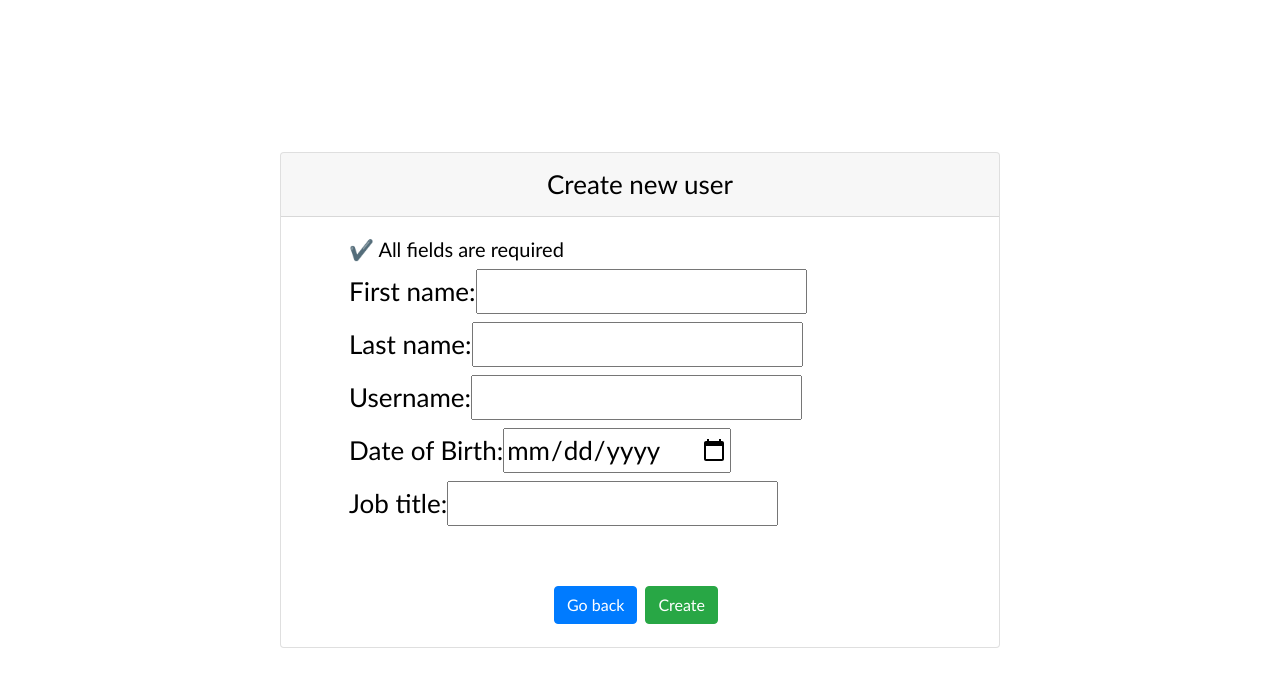
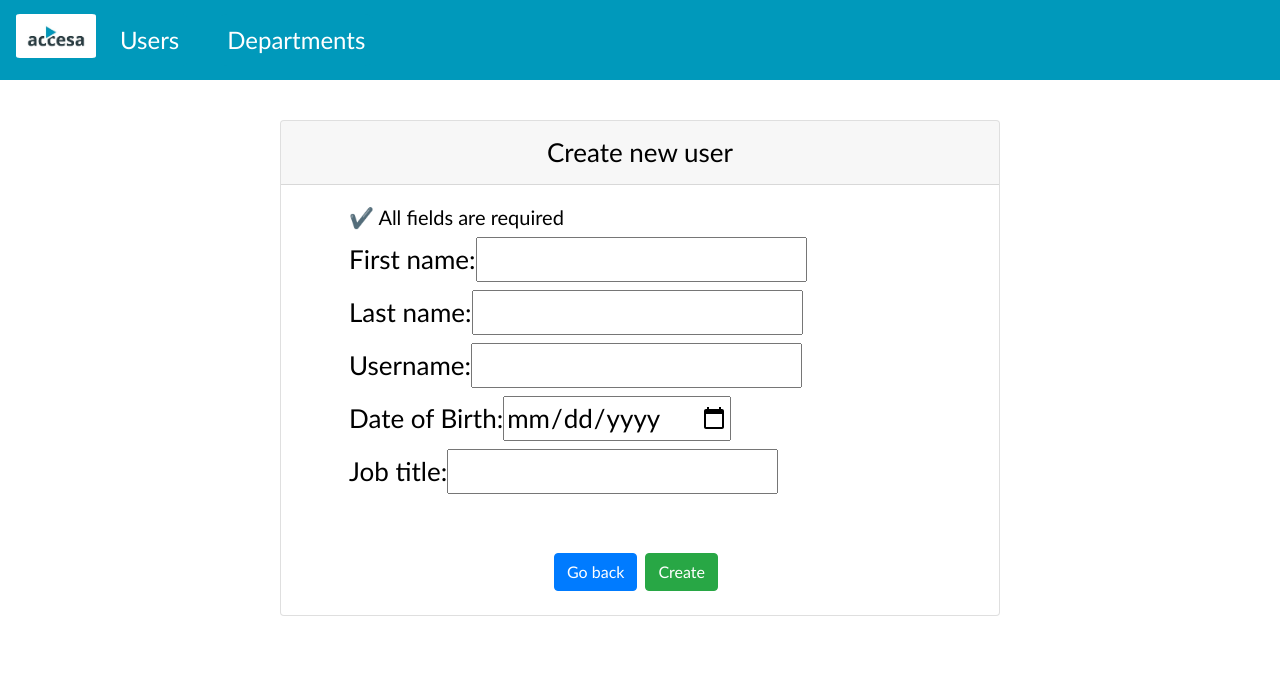
Before and after one commit to mariuspet89/pro-interhyp-frontend, a React (Create React App) app: page /create in a window 1280 px wide. Shown: the top 684 px of the page. Built offline with nearby package versions, Linux system fonts and the light colour scheme.

Commit message:
navbar added

```diff
--- a/src/App.css
+++ b/src/App.css
@@ -11,7 +11,6 @@
 
 .App-header {
     background-color: white;
-    min-height: 100vh;
     display: flex;
     flex-direction: column;
     align-items: center;
--- a/src/App.js
+++ b/src/App.js
@@ -4,16 +4,20 @@ import { BrowserRouter as Router, Switch, Route} from "react-router-dom";
 import Users from "./components/users";
 import UserDetails from './components/UserDetails';
 import CreateUser from './components/CreateUser';
+import Navbar from './components/Navbar';
+import Departments from './components/Departments';
 function App() {
 
     return (
 			<Router>
 				<div className='App'>
+					<Navbar/>
 					<header className='App-header'>
 						<Switch>
 							<Route path='/' exact component={Users} />
 							<Route path='/details/:id' component={UserDetails} />
 							<Route path='/create' component={CreateUser} />
+							<Route path='/departments' component={Departments}/>
 						</Switch>
 					</header>
 				</div>
--- /dev/null
+++ b/src/components/Departments.js
@@ -0,0 +1,11 @@
+import React, {Component} from 'react'
+
+class Departments extends Component{
+    render() {
+        return(
+            <h3> under construction </h3>
+        )
+    }
+}
+
+export default Departments
--- /dev/null
+++ b/src/components/Navbar.js
@@ -0,0 +1,32 @@
+import React from 'react'
+import '../styles/navbar.css'
+import Logo from '../styles/accesa_white.jpg'
+import { useLocation } from 'react-router-dom';
+
+const Navbar = () => {
+    const location = useLocation();
+    let search=null;
+    if(location.pathname==="/")
+        search=(<div className='right'>
+                        <input type='text'/>
+                    </div>);
+    let navbar = (
+        <div className="navbar">
+        <div className='left'>
+            <a  href='/'><img src={Logo} alt='logo'/></a>
+            <a href='/' className='links'>Users</a>
+            <a href='/departments' className='links'>Departments</a>
+        </div>
+        {search}
+        </div>
+    )
+    return (
+      <div>
+        {navbar}
+      </div>
+    )
+
+
+}
+
+export default Navbar
--- a/src/components/UserDetails.js
+++ b/src/components/UserDetails.js
@@ -3,7 +3,7 @@ import userStyles from '../styles/UserDetails.module.css'
 import Button from 'react-bootstrap/Button'
 import Editable from './editable'
 import { Card } from 'react-bootstrap'
-import axios from "axios";
+import axios from "axios"
 import  Back from './Back'
 import Modal from './Modal'
 
--- /dev/null
+++ b/src/styles/navbar.css
@@ -0,0 +1,33 @@
+.navbar{
+    background-color: #0099bb;
+    min-height: 10vh;
+    margin-bottom: 5vh;
+    display: flex;
+    align-items: space-between;
+    font-size: 1.5rem;
+    color: white;
+}
+.links{
+  margin: 0 1rem;
+  padding: 0.5rem ;
+  border-radius: 7%;
+  color: white;
+  background-color: #0099bb;
+  text-decoration: none;
+}
+.links:hover{
+    background-color: white;
+    color: #0099bb;
+    text-decoration: none;
+}
+.left{
+    display: flex;
+}
+.right{
+    display: flex;
+}
+img{
+    max-width: 5rem;
+    max-height: 3rem;
+    border-radius: 5%;
+}
--- a/src/styles/users.module.css
+++ b/src/styles/users.module.css
@@ -9,7 +9,7 @@
 }
 
 .tableContent thead tr {
-  background-color: #009879;
+  background-color: #99cc00;
   color: #ffffff;
   font-weight: bold;
 }
```
Also changed, not shown: src/styles/accesa_white.jpg (added).
